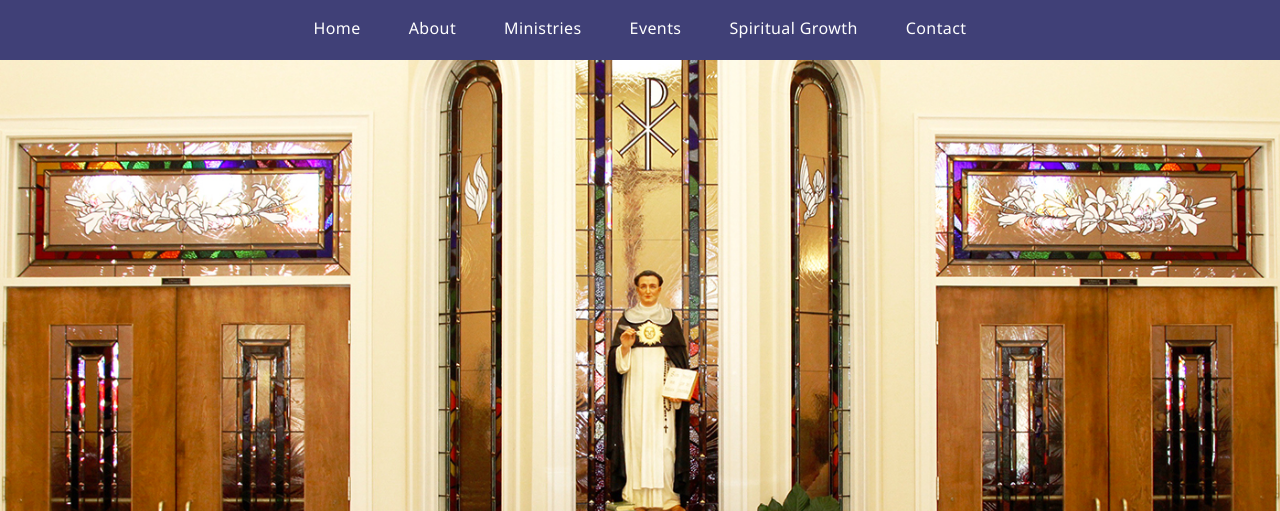
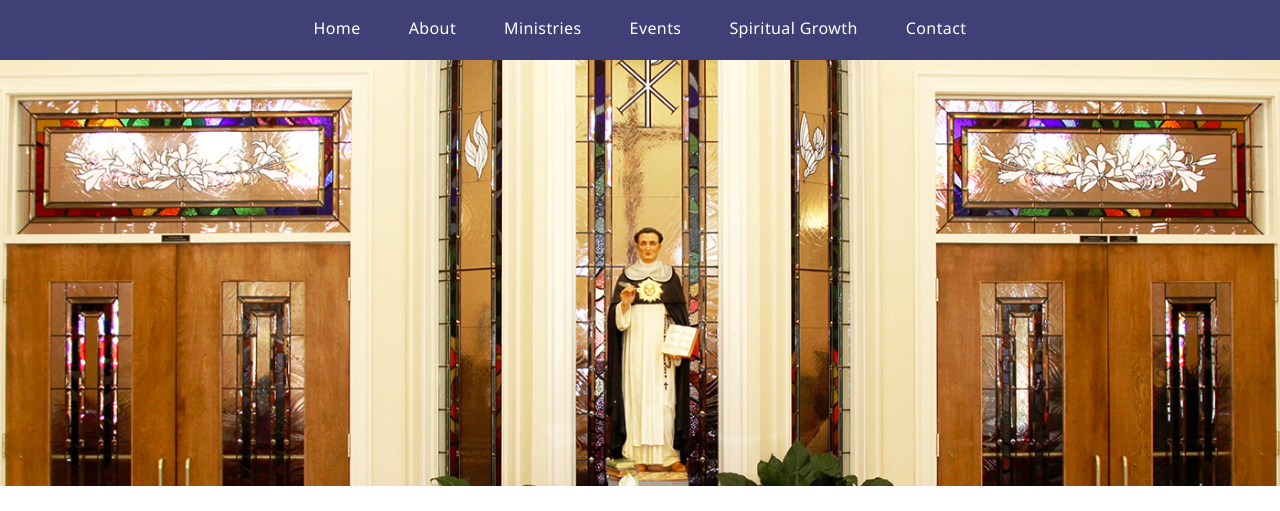
Before and after one commit to joanneberina/cookevillestthomas, a plain HTML site: page index.html in a window 1280 px wide. Shown: the part 289-800 px from the top of the page. Drawn offline with nearby package versions, Linux system fonts and the light colour scheme.

Commit message:
fixed size hero image

```diff
--- a/resources/css/media-queries.less
+++ b/resources/css/media-queries.less
@@ -1,5 +1,6 @@
 @smartphone: ~"only screen and (max-width: 740px)";
 @tablet: ~"only screen and (min-width: 741px) and (max-width: 960px)";
+@large-desktop: ~"only screen and (max-width: 1401px)";
 @blue: #404077;
 @orange: #FF8229;
 @heading-text: #565656;
--- a/resources/css/style.less
+++ b/resources/css/style.less
@@ -82,7 +82,7 @@ nav {
 // Hero image
 .main-top {
     width: 100%;
-    height: calc(100vw/2.5);
+    height: calc(100vw/3);
     background-image: url("../images/inside-church.jpg");
     background-size: cover;
     background-position: center;
```
Also changed, not shown: resources/css/style.css.
